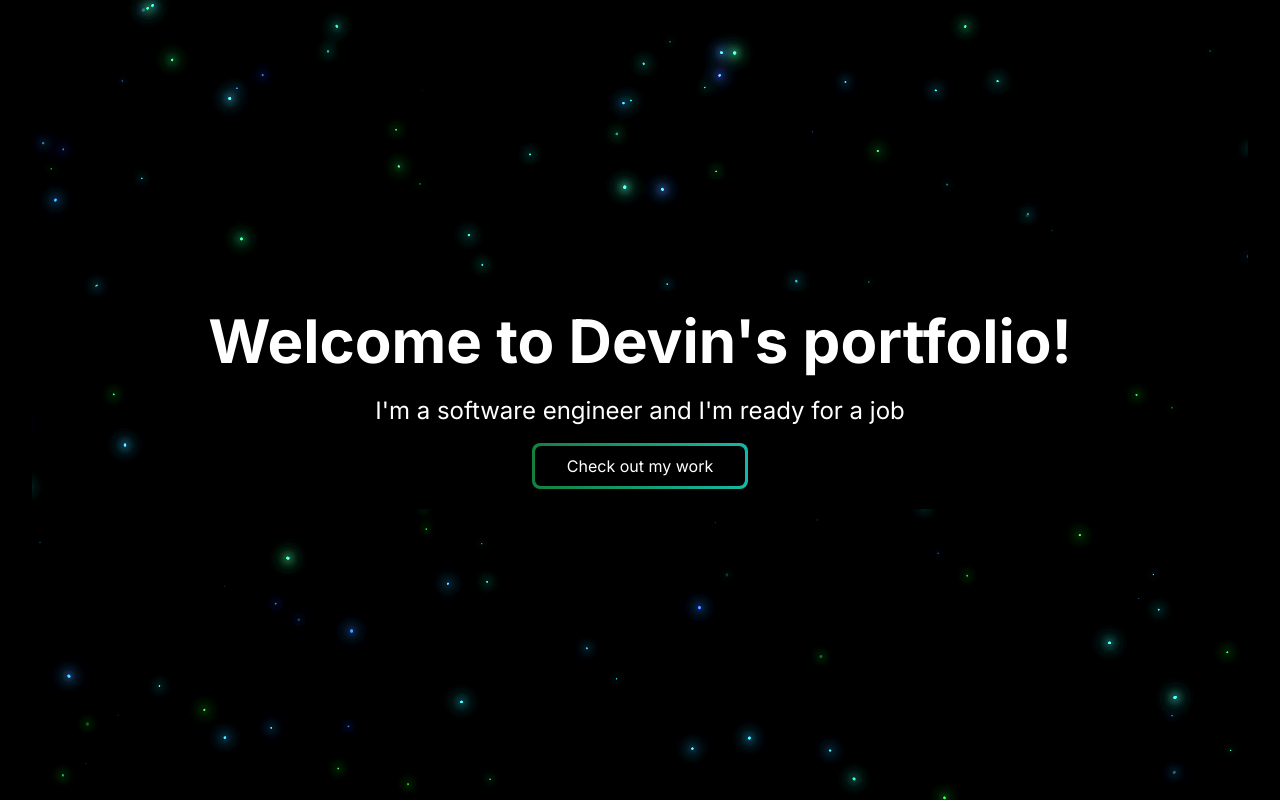
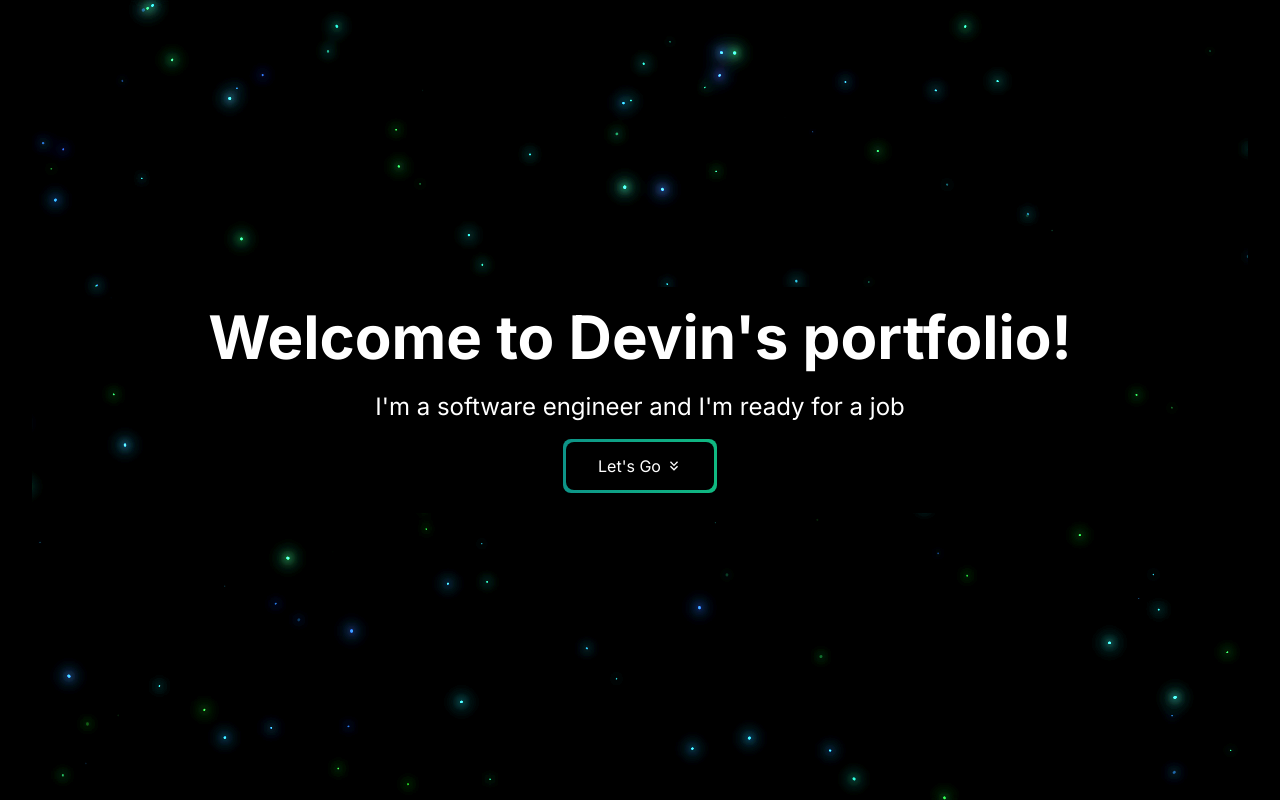
Before and after one commit to Devin-Hunter/Personal-Portfolio, a Next.js app in the folder devin-portfolio/: page / in a window 1280 px wide. Built offline with nearby package versions, Linux system fonts and the light colour scheme.

Commit message:
Added icon to Hero Button

```diff
--- a/devin-portfolio/package.json
+++ b/devin-portfolio/package.json
@@ -12,10 +12,11 @@
     "clsx": "^2.1.1",
     "framer-motion": "^11.5.4",
     "mini-svg-data-uri": "^1.4.4",
-    "next": "14.2.7",
+    "next": "^14.2.14",
     "next-themes": "^0.3.0",
     "react": "^18",
     "react-dom": "^18",
+    "react-icons": "^5.3.0",
     "simplex-noise": "^4.0.3",
     "tailwind-merge": "^2.5.2"
   },
--- a/devin-portfolio/src/components/Hero.jsx
+++ b/devin-portfolio/src/components/Hero.jsx
@@ -1,6 +1,8 @@
 import React from 'react'
 import { Vortex } from '../components/ui/vortex'
 import { LightUpButton } from './ui/LightUpButton'
+import { MdKeyboardArrowDown, MdKeyboardDoubleArrowDown } from 'react-icons/md'
+import { FaChevronCircleDown, FaLocationArrow } from 'react-icons/fa'
 
 const Hero = () => {
   return (
@@ -47,10 +49,11 @@ const Hero = () => {
             <p className="text-white text-sm md:text-2xl mt-6 text-center">
               I'm a software engineer and I'm ready for a job
             </p>
-            <div className='relative flex items-center justify-center'>
-              <a href='#about' className=''>
+            <div className='relative flex justify-center'>
+              <a href='#about'>
                 <LightUpButton
-                title='Check out my work'/>
+                  title="Let's Go" icon={<MdKeyboardDoubleArrowDown />}
+                />
               </a>
             </div>
           </div>
--- a/devin-portfolio/src/components/ui/LightUpButton.tsx
+++ b/devin-portfolio/src/components/ui/LightUpButton.tsx
@@ -1,16 +1,19 @@
 import React from 'react'
 
 export const LightUpButton = ({
-  title, handleClick
+  title, icon, position, handleClick
 }: {
-  title: string;  handleClick?: () => void;
+  title: string; icon: React.ReactNode; position: string; handleClick?: () => void;
 }) => {
   return (
     <button className="p-[3px] mt-4 relative">
-        <div className="absolute inset-0 bg-gradient-to-r from-green-700 to-teal-500 rounded-lg" />
-        <div className="px-8 py-2  bg-black rounded-[6px]  relative group transition duration-200 text-white hover:bg-transparent">
-            {title}
-        </div>
+          <div className="absolute inset-0 bg-gradient-to-r from-teal-600 to-emerald-500 rounded-lg" />
+          <div className="px-8 py-3  bg-black rounded-[8px]  relative group transition duration-200 text-white hover:bg-transparent">
+            <span style={{display: 'flex', gap: '5px', alignItems: 'center'}}>
+              {title} {icon}
+            </span>
+          </div>
+
     </button>
   )
 }
```
Also changed, not shown: devin-portfolio/src/components/ui/chevronIcon.svg (added), 1 other file (tests, documents, lock files or other folders).
